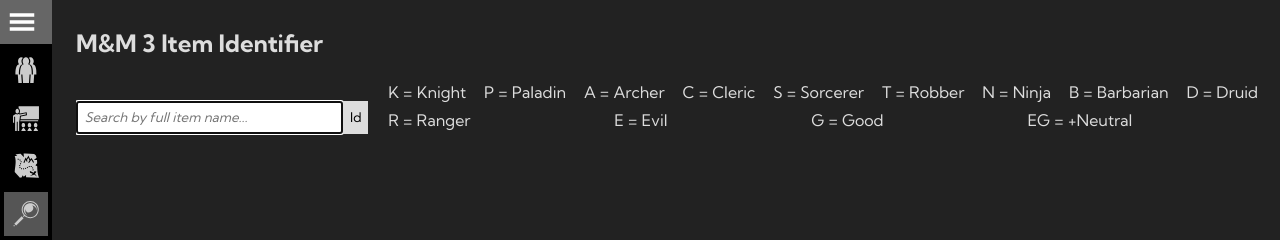
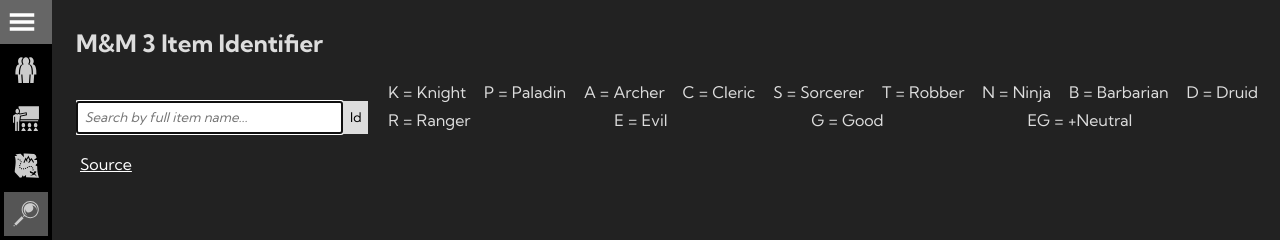
Before and after one commit to jschnurer/mm-tools, a React (Create React App) app: page /item-identifier/mm3 in a window 1280 px wide. Shown: the top 240 px of the page. Built offline with nearby package versions, Linux system fonts and the light colour scheme.

Commit message:
added sources

```diff
--- a/src/components/identifier/MM2Id.tsx
+++ b/src/components/identifier/MM2Id.tsx
@@ -17,6 +17,9 @@ const MM2Id: React.FC = () =>
     mods={[]}
     specialItems={[]}
     searchExact={true}
+    note={(
+      <p><a href="http://shrines.rpgclassics.com/pc/mm2/" target="_blank">Source</a></p>
+    )}
   />;
 
 export default MM2Id;
--- a/src/components/identifier/MM3Id.tsx
+++ b/src/components/identifier/MM3Id.tsx
@@ -20,6 +20,9 @@ const MM3Id: React.FC = () =>
     miscItems={miscData as IMiscItem[]}
     mods={modsData as IMod[]}
     specialItems={specialItemData as ISpecialItem[]}
+    note={(
+      <p><a href="http://shrines.rpgclassics.com/pc/mm3/" target="_blank">Source</a></p>
+    )}
   />;
 
 export default MM3Id;
--- a/src/components/identifier/MMXeenId.tsx
+++ b/src/components/identifier/MMXeenId.tsx
@@ -16,6 +16,9 @@ const MMXeenId: React.FC = () =>
     miscItems={miscData as IMiscItem[]}
     mods={modsData as IMod[]}
     specialItems={[]}
+    note={(
+      <p><a href="http://shrines.rpgclassics.com/pc/mm4_5/" target="_blank">Source</a></p>
+    )}
   />;
 
 export default MMXeenId;
```
